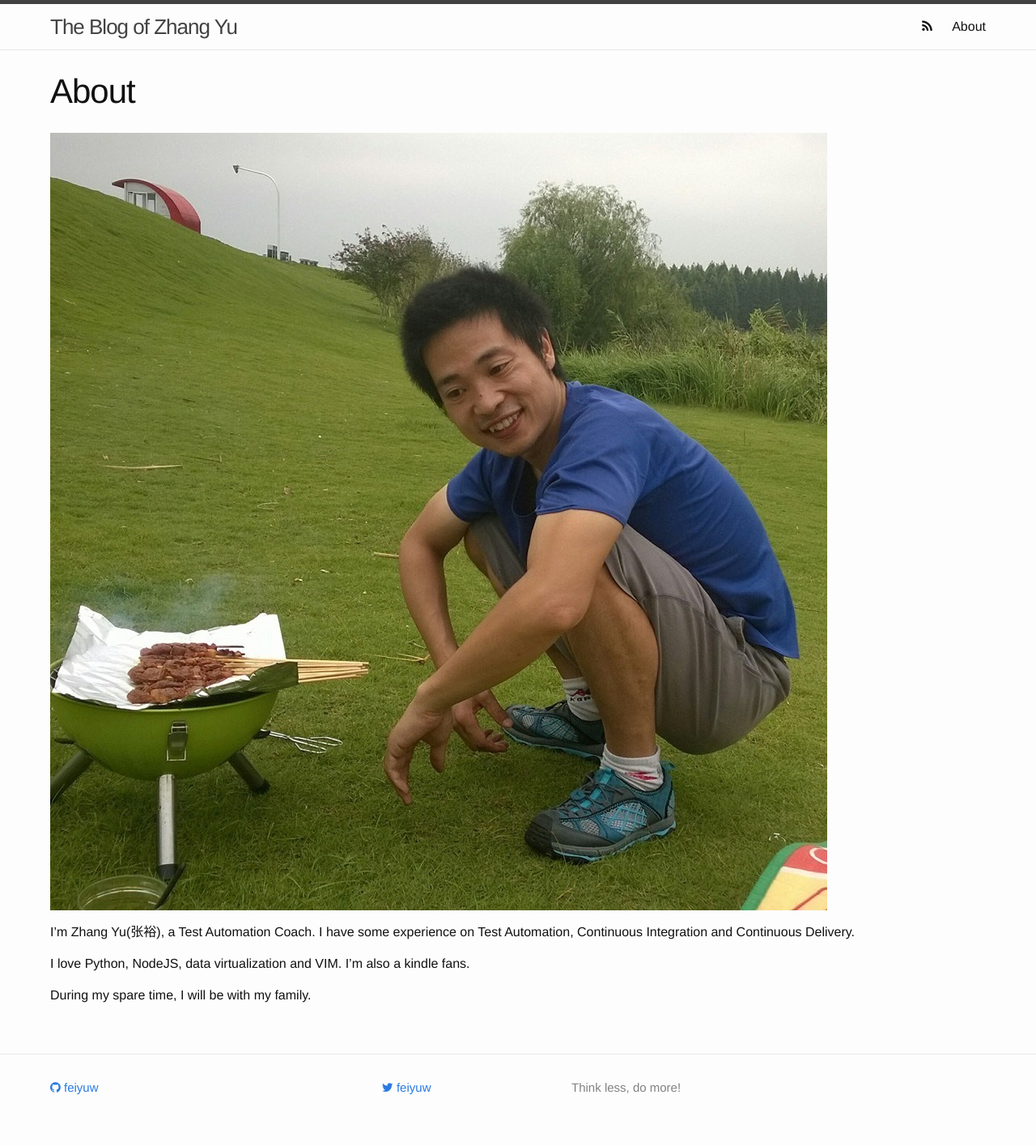
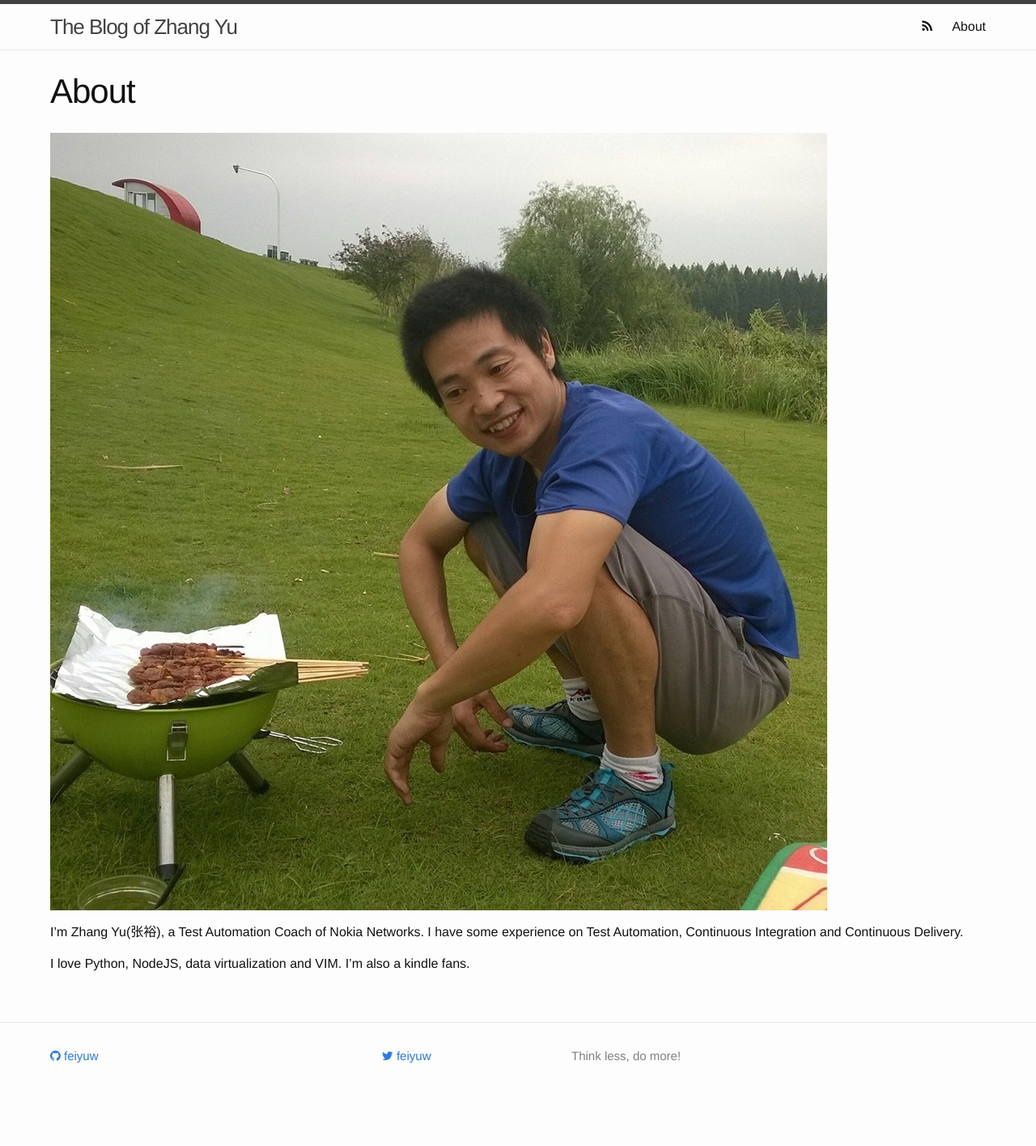
Before and after one commit to feiyuw/feiyuw.github.io, a Jekyll site: the page built from about.md, in a window 1280 px wide. Shown: the whole page at 81% size. Built offline with Jekyll 4.4.1, drawn with Linux system fonts in a browser that asks for light colours; nearby versions of some CDN libraries; Markdown is read by kramdown in place of the engine named in the settings; comment, search, counter and statistics services are not loaded; after the commit the page ends 1376 px from its top, so only the background shows below that.

Commit message:
update about me

```diff
--- a/about.md
+++ b/about.md
@@ -6,8 +6,6 @@ permalink: /about/
 
 ![my photo]({{ site.url }}/assets/my.jpg)
 
-I'm Zhang Yu(张裕), a Test Automation Coach. I have some experience on Test Automation, Continuous Integration and Continuous Delivery.
+I'm Zhang Yu(张裕), a Test Automation Coach of Nokia Networks. I have some experience on Test Automation, Continuous Integration and Continuous Delivery.
 
 I love Python, NodeJS, data virtualization and VIM. I'm also a kindle fans.
-
-During my spare time, I will be with my family.
```
